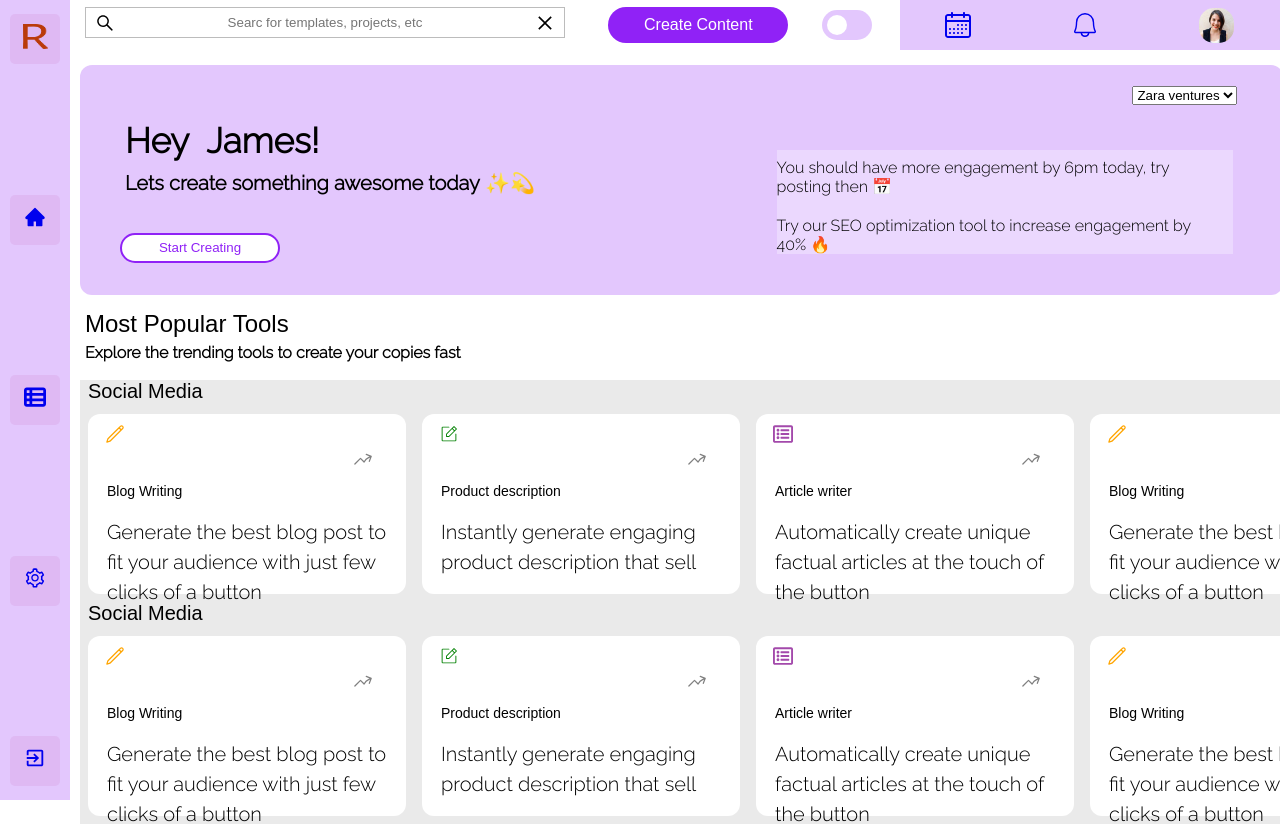
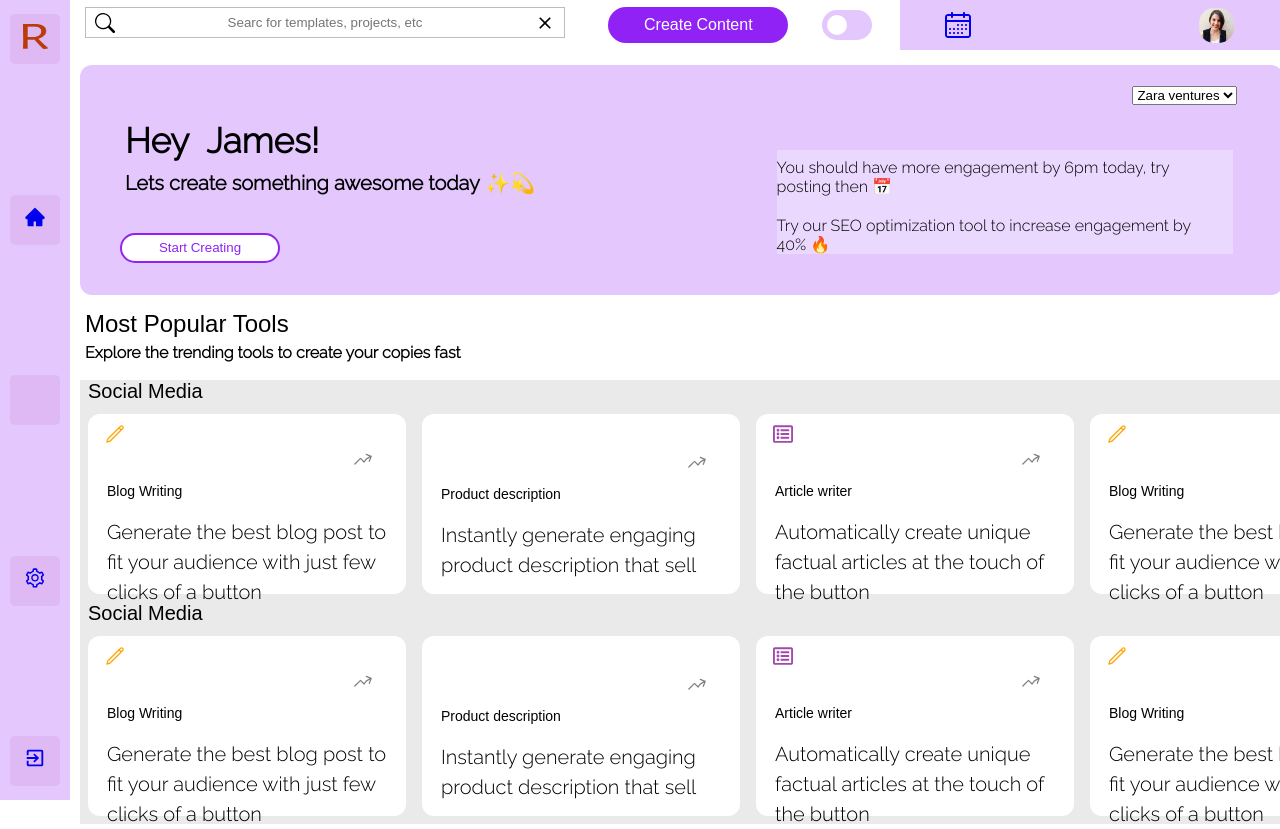
Before and after one commit to Hudu-H/retink, a React (Create React App) app: page / in a window 1280 px wide. Shown: the top 829 px of the page. Built offline with nearby package versions, Linux system fonts and the light colour scheme; some icons are missing.

Commit message:
fix icons

```diff
--- a/package.json
+++ b/package.json
@@ -10,6 +10,7 @@
     "hamburger-react": "^2.5.0",
     "react": "^18.2.0",
     "react-dom": "^18.2.0",
+    "react-icons": "^4.11.0",
     "react-parallax-tilt": "^1.7.170",
     "react-responsive": "^9.0.2",
     "react-router-dom": "^6.16.0",
--- a/src/components/navbar/Navbar.js
+++ b/src/components/navbar/Navbar.js
@@ -1,9 +1,10 @@
 import React from "react";
 import "./styles.scss";
 import retink from "../images/retink.jpeg";
-import * as AiIcons from "react-icons/ai";
+import * as BsIcons from "react-icons/bs";
 import * as RxIcons from "react-icons/rx";
 import * as PiIcons from "react-icons/pi";
+import * as MdIcons from "react-icons/md";
 
 function Navbar() {
   return (
@@ -16,8 +17,8 @@
           placeholder="Searc for templates, projects, etc"
         />
         <div className="icons">
-          <AiIcons.AiOutlineSearch className="lens" />
-          <AiIcons.AiOutlineClose className="close" />
+          <BsIcons.BsSearch className="lens" />
+          <MdIcons.MdClose className="close" />
         </div>
       </div>
 
```
Also changed, not shown: 1 other file (tests, documents, lock files or other folders).
